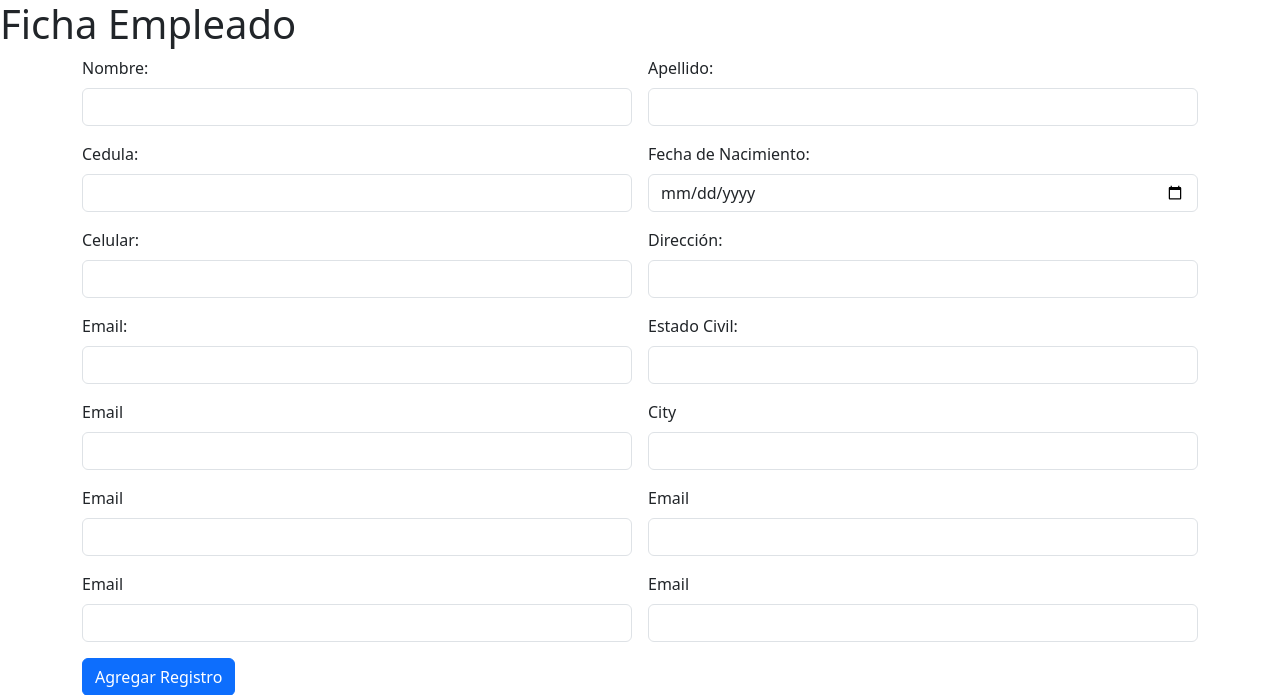
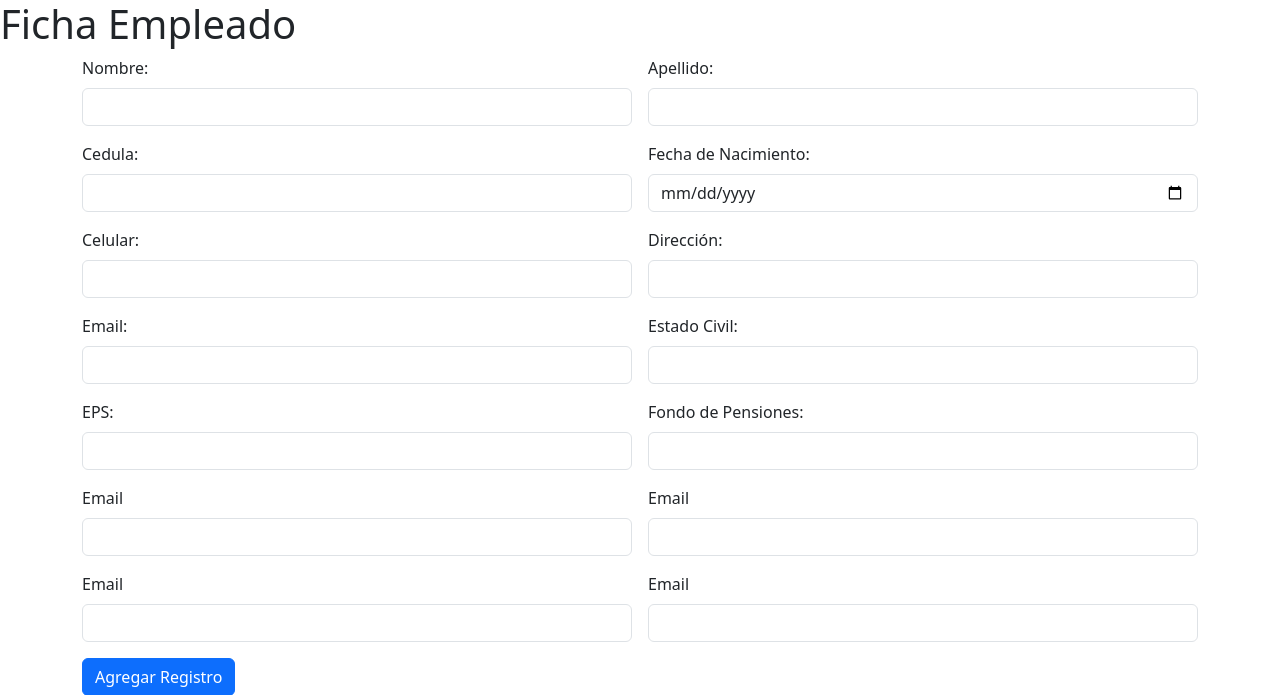
Before and after one commit to velasquez060/Nomina, a PHP site: page /empleado.php in a window 1280 px wide. Shown: the top 695 px of the page. Run offline with PHP 8.4, Linux system fonts and the light colour scheme.

Commit message:
cambios finales
cambios finales

```diff
--- a/Nomina/Principal/Empleado/empleado.php
+++ b/Nomina/Principal/Empleado/empleado.php
@@ -52,12 +52,12 @@
     <input type="text" name="txtEstadoCivil" class="form-control" id="inputEstadoCivil">
   </div>
   <div class="col-md-6" >
-    <label for="inputEmail4" class="form-label">Email</label>
-    <input type="email" class="form-control" id="inputEmail4">
+    <label  class="form-label">EPS:</label>
+    <input type="text" name="txtEps" class="form-control" id="inputEps">
   </div>
   <div class="col-md-6">
-    <label for="inputCity" class="form-label">City</label>
-    <input type="text" class="form-control" id="inputCity">
+    <label  class="form-label">Fondo de Pensiones:</label>
+    <input type="text"  name="txtFondoPensiones" class="form-control" id="inputFondoPensiones">
   </div>
   <div class="col-md-6" >
     <label for="inputEmail4" class="form-label">Email</label>
```
